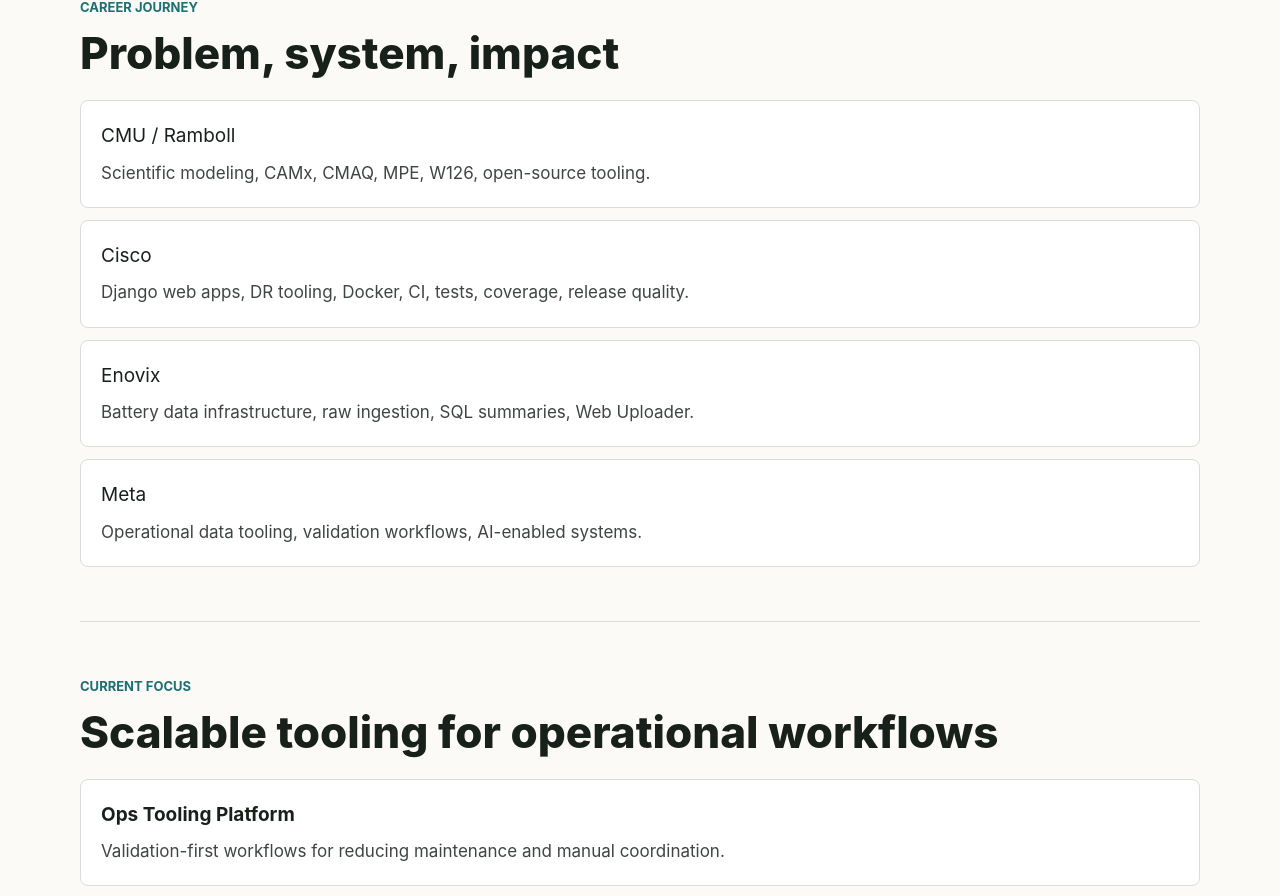
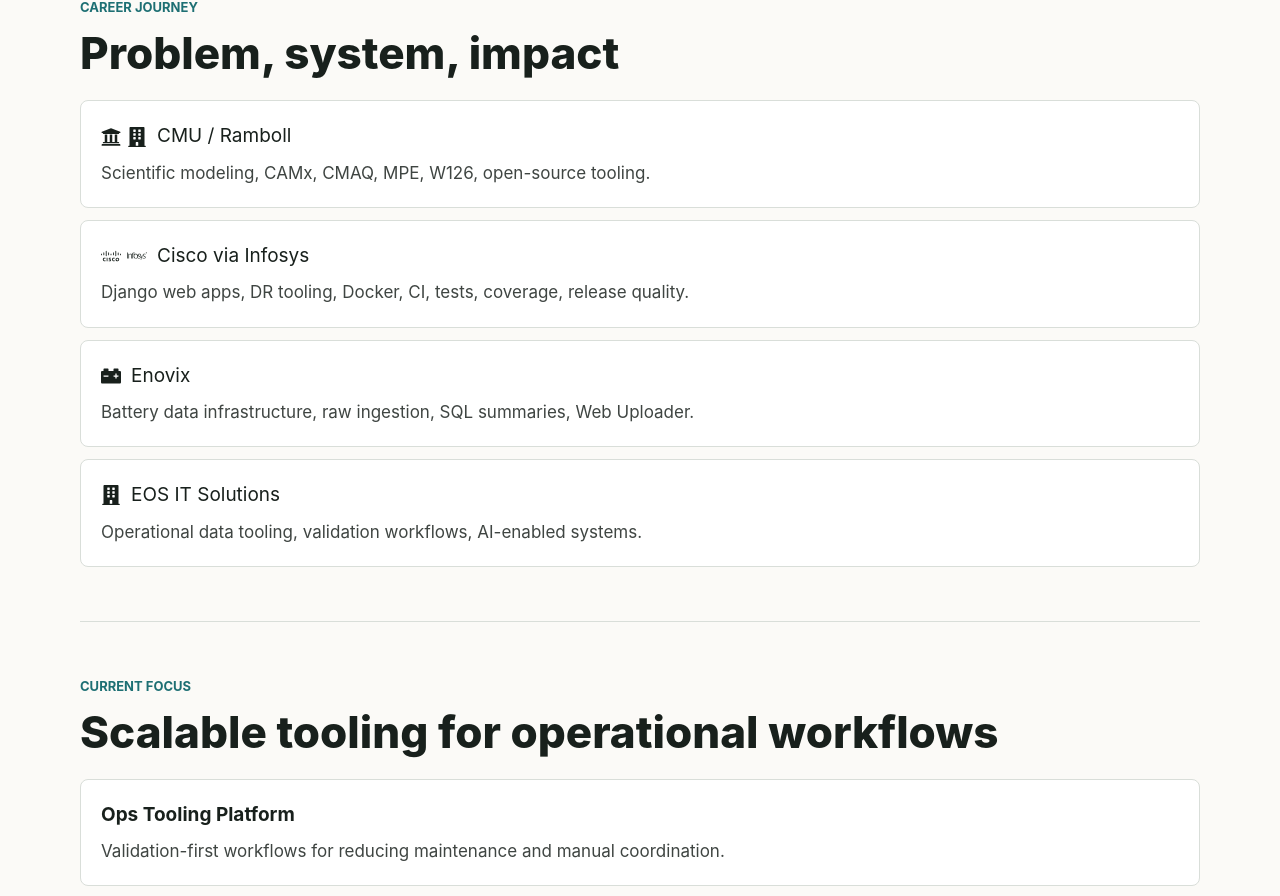
Before and after one commit to jaegunjung/jaegunjung.github.io, a React (Vite) app: page / in a window 1280 px wide. Shown: the part 1000-1896 px from the top of the page. Built offline with nearby package versions, Linux system fonts and the light colour scheme.

Commit message:
Update journey organization names and icons

```diff
--- a/src/App.css
+++ b/src/App.css
@@ -195,6 +195,26 @@
   margin-bottom: 8px;
   color: var(--text-h);
   font-size: 19px;
+}
+
+.timeline-title {
+  display: flex !important;
+  align-items: center;
+  gap: 10px;
+}
+
+.org-icon-list {
+  display: inline-flex !important;
+  align-items: center;
+  gap: 6px;
+  margin-bottom: 0 !important;
+  color: var(--accent-strong);
+}
+
+.org-icon-list svg {
+  width: 20px;
+  height: 20px;
+  flex: 0 0 auto;
 }
 
 .focus-grid {
--- a/src/App.jsx
+++ b/src/App.jsx
@@ -1,7 +1,9 @@
 import { useEffect, useMemo, useState } from 'react'
 import {
+  SiCisco,
   SiDjango,
   SiGithub,
+  SiInfosys,
   SiMysql,
   SiPython,
   SiReact,
@@ -9,7 +11,7 @@
 } from 'react-icons/si'
 import { BiSolidBarChartAlt2 } from 'react-icons/bi'
 import { DiSpark } from 'react-icons/di'
-import { FaAws, FaDatabase } from 'react-icons/fa'
+import { FaAws, FaBuilding, FaCarBattery, FaDatabase, FaUniversity } from 'react-icons/fa'
 import './App.css'
 
 const projects = [
@@ -84,10 +86,10 @@
     ],
   },
   cisco: {
-    eyebrow: 'Cisco',
+    eyebrow: 'Cisco via Infosys',
     title: 'Learning Production Software Discipline Through Disaster Recovery Tooling',
     summary:
-      'At Cisco, I moved from scientific computing into enterprise web application development and learned how software quality systems protect production operations.',
+      'At Cisco via Infosys, I moved from scientific computing into enterprise web application development and learned how software quality systems protect production operations.',
     sections: [
       {
         heading: 'Problem',
@@ -103,7 +105,7 @@
       {
         heading: 'What Changed',
         body:
-          'The Cisco environment exposed me to Docker-based cloud transition, automated code quality checks, security testing, unit tests, coverage gates, and release discipline through CI configuration.',
+          'The Cisco via Infosys environment exposed me to Docker-based cloud transition, automated code quality checks, security testing, unit tests, coverage gates, and release discipline through CI configuration.',
       },
     ],
   },
@@ -126,12 +128,12 @@
       {
         heading: 'Operating Model',
         body:
-          'I also introduced practices learned at Cisco, including version control, Jira-based project management, and web application workflows. The Web Uploader, built with Django, Vue, MySQL, and SQL Server integration, replaced Excel macro-driven uploads.',
+          'I also introduced practices learned through Cisco via Infosys, including version control, Jira-based project management, and web application workflows. The Web Uploader, built with Django, Vue, MySQL, and SQL Server integration, replaced Excel macro-driven uploads.',
       },
     ],
   },
   meta: {
-    eyebrow: 'Meta',
+    eyebrow: 'EOS IT Solutions',
     title: 'Reducing Operational Friction Through Scalable Data Tooling',
     summary:
       'My current focus is turning recurring operational pain into reliable validation, automation, and collaboration systems.',
@@ -192,10 +194,30 @@
 }
 
 const journey = [
-  ['cmu-ramboll', 'CMU / Ramboll', 'Scientific modeling, CAMx, CMAQ, MPE, W126, open-source tooling.'],
-  ['cisco', 'Cisco', 'Django web apps, DR tooling, Docker, CI, tests, coverage, release quality.'],
-  ['enovix', 'Enovix', 'Battery data infrastructure, raw ingestion, SQL summaries, Web Uploader.'],
-  ['meta', 'Meta', 'Operational data tooling, validation workflows, AI-enabled systems.'],
+  {
+    slug: 'cmu-ramboll',
+    title: 'CMU / Ramboll',
+    body: 'Scientific modeling, CAMx, CMAQ, MPE, W126, open-source tooling.',
+    icons: [FaUniversity, FaBuilding],
+  },
+  {
+    slug: 'cisco',
+    title: 'Cisco via Infosys',
+    body: 'Django web apps, DR tooling, Docker, CI, tests, coverage, release quality.',
+    icons: [SiCisco, SiInfosys],
+  },
+  {
+    slug: 'enovix',
+    title: 'Enovix',
+    body: 'Battery data infrastructure, raw ingestion, SQL summaries, Web Uploader.',
+    icons: [FaCarBattery],
+  },
+  {
+    slug: 'meta',
+    title: 'EOS IT Solutions',
+    body: 'Operational data tooling, validation workflows, AI-enabled systems.',
+    icons: [FaBuilding],
+  },
 ]
 
 const focus = [
@@ -276,7 +298,7 @@
       dates: 'Apr 2024 - Current',
       location: 'Burlingame, CA',
       bullets: [
-        'Designed and maintained scalable operational analytics pipelines and dashboards using Meta internal data systems including Presto, Hive, and Scuba.',
+        'Designed and maintained scalable operational analytics pipelines and dashboards using large-scale internal data systems including Presto, Hive, and Scuba.',
         'Automated ingestion and validation workflows integrating Google Sheets, scheduled jobs, and internal tooling, reducing manual intervention and pipeline failures by 50% or more.',
         'Accelerated delivery in unfamiliar Hack and React environments through AI-assisted engineering workflows and rapid prototyping.',
       ],
@@ -294,7 +316,7 @@
     },
     {
       role: 'Technical Lead',
-      org: 'Cisco from Infosys',
+      org: 'Cisco via Infosys',
       dates: 'Mar 2018 - Nov 2018',
       location: 'San Jose, CA',
       bullets: [
@@ -406,7 +428,7 @@
         <p className="eyebrow">Career Journey</p>
         <h2>Problem, system, impact</h2>
         <div className="timeline">
-          {journey.map(([slug, title, body]) => (
+          {journey.map(({ slug, title, body, icons }) => (
             <article className="timeline-entry" key={slug}>
               <button
                 className="timeline-item"
@@ -414,7 +436,14 @@
                 aria-expanded={expandedJourney === slug}
                 onClick={() => setExpandedJourney(expandedJourney === slug ? null : slug)}
               >
-                <span>{title}</span>
+                <span className="timeline-title">
+                  <span className="org-icon-list" aria-hidden="true">
+                    {icons.map((Icon, index) => (
+                      <Icon key={`${slug}-${index}`} />
+                    ))}
+                  </span>
+                  {title}
+                </span>
                 <p>{body}</p>
               </button>
               {expandedJourney === slug && (
```
